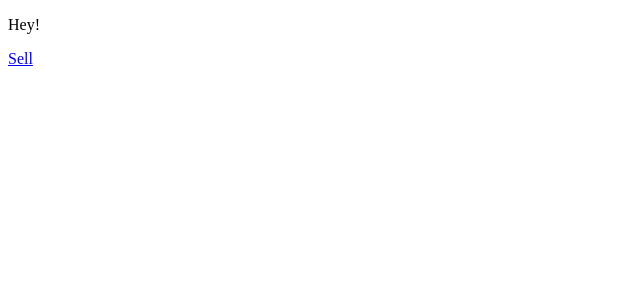
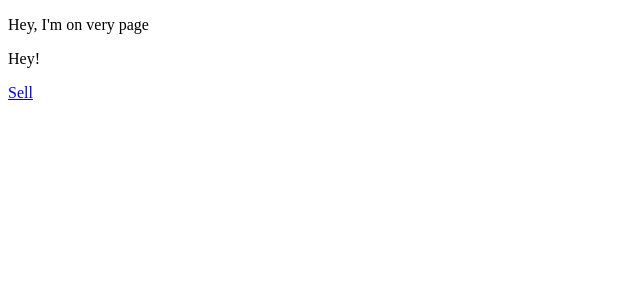
Before and after one commit to kaxcode/roly-poly, a Next.js app in the folder frontend/: page / in a window 1280 px wide. Shown: the top 300 px of the page, without its empty margins (0-640 px from the left). Built offline with nearby package versions, Linux system fonts and the light colour scheme.

Commit message:
Creates customer App wrapper

```diff
--- /dev/null
+++ b/frontend/pages/_app.js
@@ -0,0 +1,16 @@
+import App, { Container } from 'next/app';
+
+class MyApp extends App {
+  render() {
+    const { Component } = this.props;
+
+    return (
+      <Container>
+        <p>Hey, I'm on very page</p>
+        <Component />
+      </Container>
+    );
+  }
+}
+
+export default MyApp;
```
